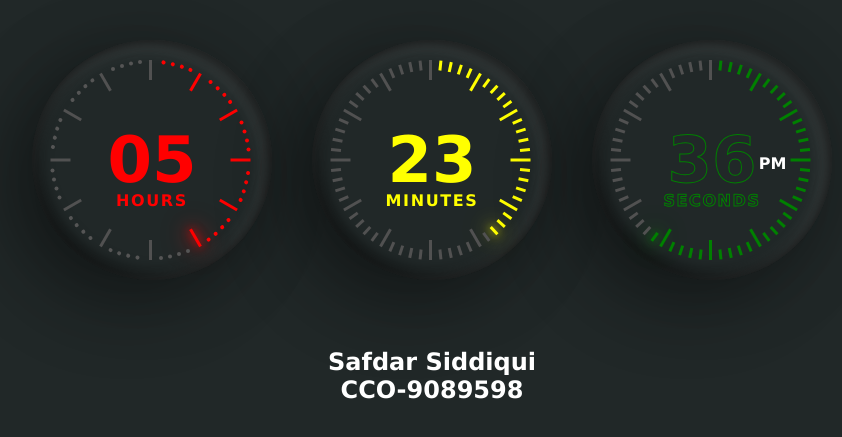
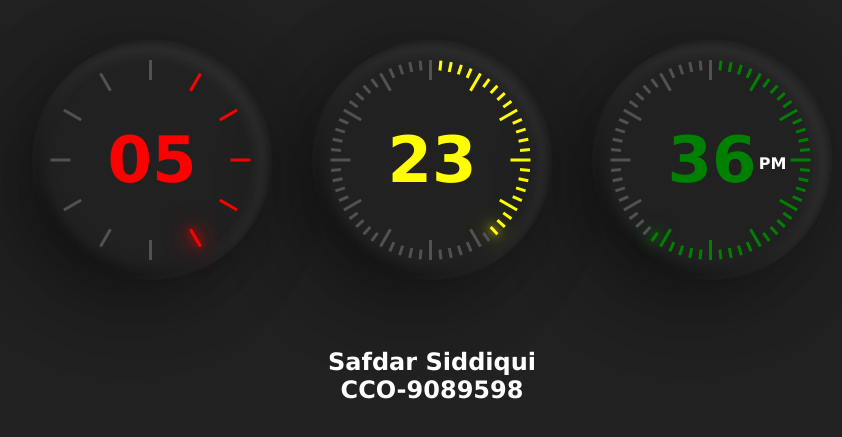
Before and after one commit to Safdar-Siddiqui/Digital-Clock, a plain HTML site: page index.html in a window 1280 px wide. Shown: the part 193-630 px from the top of the page, without its empty margins (208-1050 px from the left). Drawn offline with Linux system fonts and the light colour scheme.

Commit message:
Design updated

```diff
--- a/digitalClock.css
+++ b/digitalClock.css
@@ -11,7 +11,8 @@ body {
   justify-content: center;
   flex-direction: column;
   height: 100vh;
-  background-color: rgb(33, 40, 40);
+  /* background-color: rgb(33, 40, 40); */
+  background-color: rgb(33, 33, 33);
 }
 
 .clock {
@@ -128,23 +129,23 @@ body {
   width: 4px;
   height: 4px;
   border-radius: 4px;
-  background: var(--clr);
+  /* background: var(--clr);
   box-shadow: 1.5px 9px var(--clr),
   4px 18px var(--clr),
-  7px 27px var(--clr);
+  7px 27px var(--clr); */
 }
 
 #hrDots .dot.active ~ .dot::before{
-  background: #555;
+  /* background: #555;
   box-shadow: 1.5px 9px #555,
   4px 18px #555,
-  7px 27px #555;
+  7px 27px #555; */
 }
 
-#secDots h2{
+/* #secDots h2{
   color: transparent;
   -webkit-text-stroke: 1px var(--clr);
-}
+} */
 
 #caption{
   display: flex;
--- a/digitalClock.js
+++ b/digitalClock.js
@@ -45,9 +45,10 @@ function clock() {
     }
   }
 
-  secDots.innerHTML = secondsDots + '<b>' + amPm + '</b>' + '<h2>' + zero(seconds) + '<br> <span> Seconds </span> </h2>';
-  minDots.innerHTML = minutesDots + '<h2>' + zero(minutes) + '<br> <span> Minutes </span> </h2>';
-  hrDots.innerHTML = hoursDots + '<h2>' + zero(hours) + '<br> <span> Hours </span> </h2>';
+  secDots.innerHTML = secondsDots + '<b>' + amPm + '</b>' + '<h2>' + zero(seconds) + '<br> </h2>';
+  // minDots.innerHTML = minutesDots + '<h2>' + zero(minutes) + '<br> <span> Minutes </span> </h2>';
+  minDots.innerHTML = minutesDots + '<h2>' + zero(minutes) + '<br> </h2>';
+  hrDots.innerHTML = hoursDots + '<h2>' + zero(hours) + '<br> </h2>';
 }
 
 function zero(number) {
```
